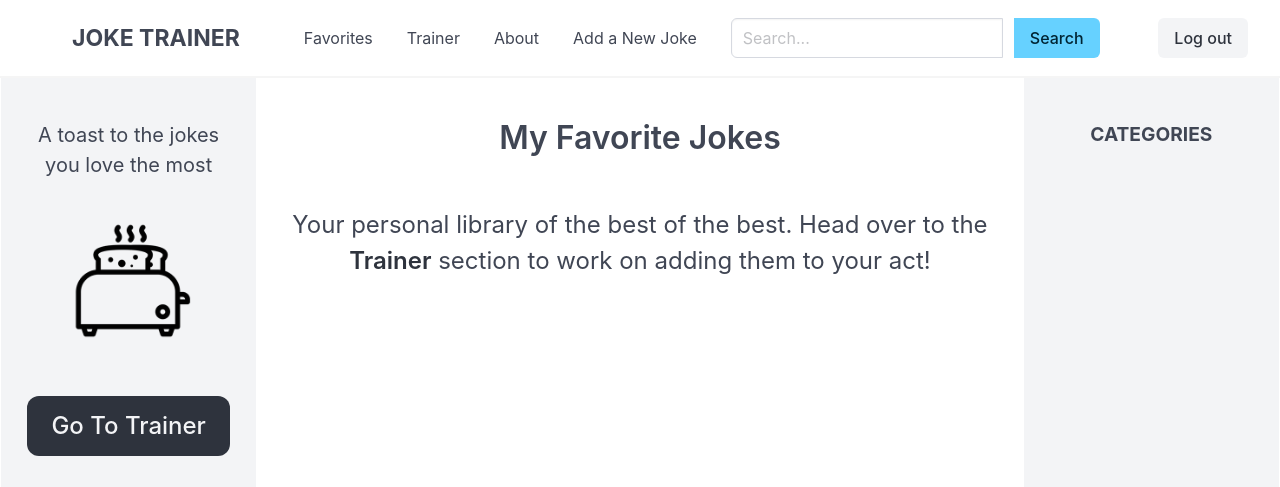
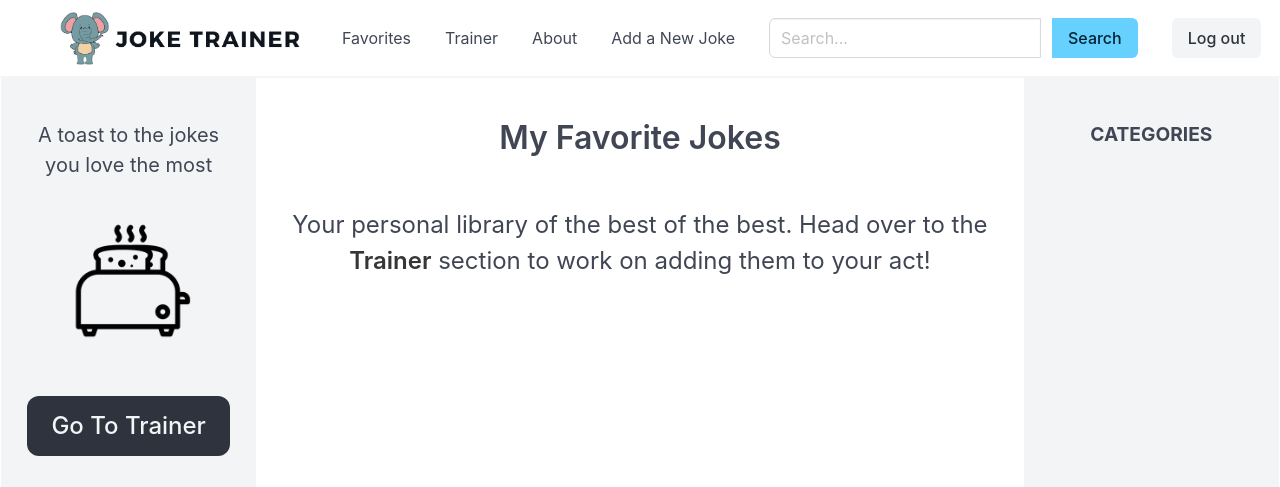
Before and after one commit to robbyhecht/joke-trainer, a Django app: page /favorites in a window 1280 px wide. Shown: the top 487 px of the page. Run offline with Django 3.2, Linux system fonts and the light colour scheme; the visitor is signed in with stand-in values (Sample User, id 1); data that the repository does not hold is empty; parts of the project's set-up code (start-up, migrations or seed data) failed here and were passed over; some libraries are stand-ins or nearby versions.

Commit message:
added new logo and favicon. added a loop to favorites but currently not working. added a link to trainer text on favorites page.

```diff
--- a/jt/static/jt/index.css
+++ b/jt/static/jt/index.css
@@ -12,6 +12,9 @@
 .navbar-brand {
   margin-left: 60px;
   margin-right: 30px;
+  /* padding-bottom: 0px; */
+  display: flex;
+  align-content: center !important;
 }
 
 .brand {
@@ -21,6 +24,7 @@
 
 .navbar-item {
   margin-right: 10px;
+  padding: 0px;
 }
 
 #searchbox {
@@ -29,6 +33,23 @@
 
 .log-button {
   margin-right: 10px;
+}
+
+.navbar-logo {
+  padding: 0px;
+  width: 240px;
+  height:53px;
+}
+
+#navbar-logo-link {
+  display: flex !important;
+  align-items: center !important;
+}
+
+.navbar-logo-container {
+  /* display: flex !important;
+  align-content: center !important; */
+  /* justify-content: center; */
 }
 
 /* LEFT COLUMN */
@@ -88,6 +109,10 @@
 
 .brain-image {
   width: 125px;
+}
+
+#trainer-text-link {
+  color: rgb(54, 54, 54)
 }
 
 @media only screen and (max-width: 800px) {
--- a/jt/templates/base.html
+++ b/jt/templates/base.html
@@ -6,7 +6,7 @@
     <meta charset="UTF-8">
     <meta name="viewport" content="width=device-width, initial-scale=1.0">
     <meta http-equiv="X-UA-Compatible" content="ie=edge">
-    <link rel="shortcut icon" type="image/x-icon" href="{% static 'jt/images/elephant_little.png' %}" />
+    <link rel="shortcut icon" type="image/x-icon" href="{% static 'jt/images/joke_trainer_elephant_tiny.png' %}" />
     <link rel="stylesheet" type="text/css" href="{% static 'jt/index.css' %}">
     <link rel="stylesheet" href="{% static 'jt/node_modules/bulma/css/bulma.css' %}">
     <script src="{% static 'jt/js/flipcard.js' %}"></script>
--- a/jt/templates/favorite_jokes.html
+++ b/jt/templates/favorite_jokes.html
@@ -20,9 +20,15 @@
     <div class="category-header-container center-header-container">
       <h1 class="category-header is-size-3 has-text-weight-semibold">My Favorite Jokes</h1>
     </div>
-    <div class="explanation-container">
-      <h3 class="is-size-4 has-text-centered">Your personal library of the best of the best. Head over to the <strong>Trainer</strong> section to work on adding them to your act!</h3>
-    </div>
+    {% if joke_list is None %}
+      <div class="explanation-container">
+        <h3 class="is-size-4 has-text-centered">Add some jokes to your Favorites to get started!</h3>
+      </div>
+    {%else%}
+      <div class="explanation-container">
+        <h3 class="is-size-4 has-text-centered">Your personal library of the best of the best. Head over to the <strong><a href="{% url 'jt:favorites_trainer' %}" class="is-dark" id="trainer-text-link">Trainer</a></strong> section to work on adding them to your act!</h3>
+      </div>
+    {% endif %}
     {% for joke in joke_list %}
       <div class="singlecard-container">
 
--- a/jt/templates/index.html
+++ b/jt/templates/index.html
@@ -49,6 +49,9 @@
               <div class="center-header-container">
                 <h1 class="index-header is-size-3 has-text-weight-semibold" id="index-header">Welcome to Joke Trainer!</h1>
               </div>
+              <!-- <div>
+                <img src="{% static 'jt/images/jokeTrainerLogo.png' %}" alt="Joke Trainer Logo" class="joke-trainer-logo">
+              </div> -->
 
               <div id="random-joke-header-container">
                 <h3 class="is-size-4 has-text-centered" id="random-joke-header">Joke of the Moment</h3>
--- a/jt/templates/navbar.html
+++ b/jt/templates/navbar.html
@@ -7,9 +7,10 @@
 
 <div class="nav-div">
   <nav class="navbar" id="nav" role="navigation" aria-label="main navigation">
-    <div class="navbar-brand">
-      <a class="navbar-item brand" href="{% url 'jt:random_joke' %}">
-        <p> JOKE TRAINER </p>
+    <div class="navbar-brand navbar-logo-container">
+      <a class="brand" href="{% url 'jt:random_joke' %}" id="navbar-logo-link">
+        <img src="{% static 'jt/images/joke_trainer_logo.png' %}" alt="Joke Trainer Logo" class="navbar-logo">
+        <!-- <p> JOKE TRAINER </p> -->
       </a>
       <a role="button" class="navbar-burger burger" aria-label="menu" aria-expanded="false" data-target="navbarBasicExample">
         <span aria-hidden="true"></span>
```
Also changed, not shown: jt/static/jt/images/joke_trainer_elephant.png (added), jt/static/jt/images/joke_trainer_elephant_tiny.png (added), jt/static/jt/images/joke_trainer_logo.png (added).
